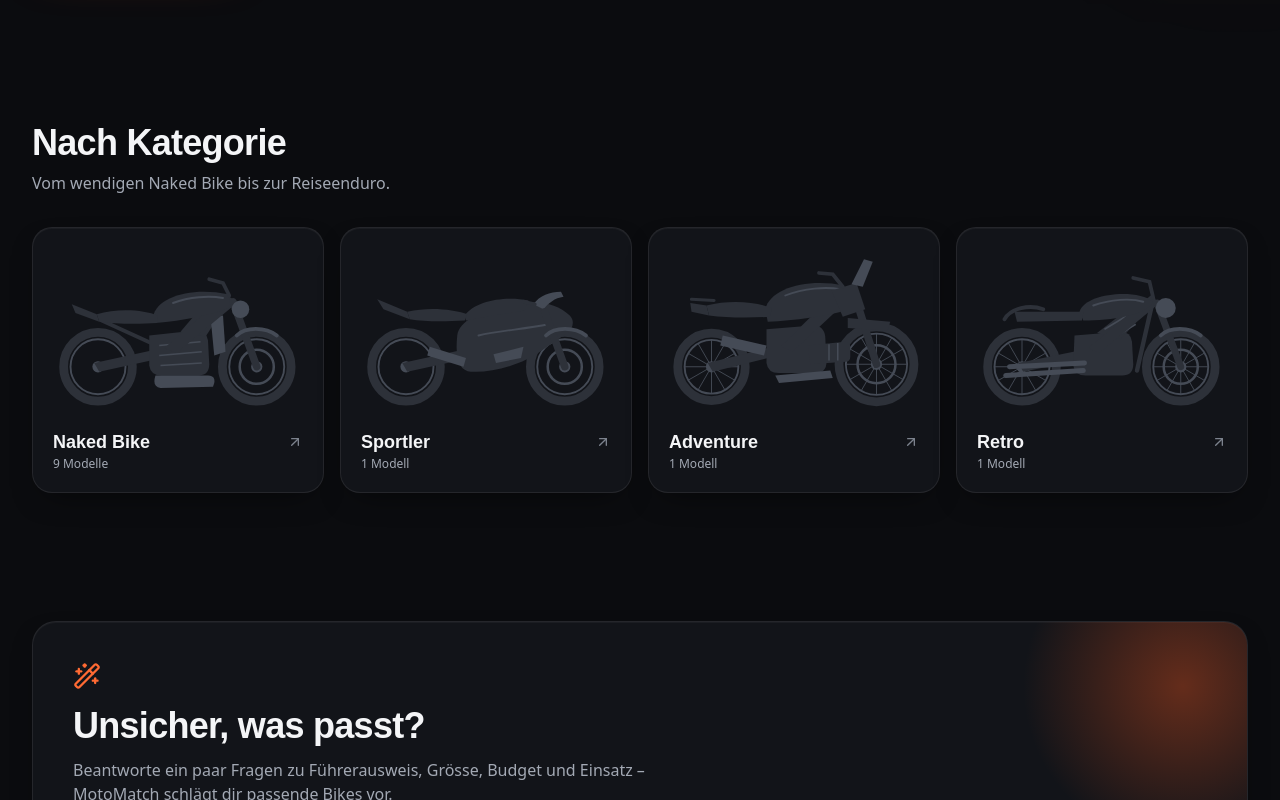
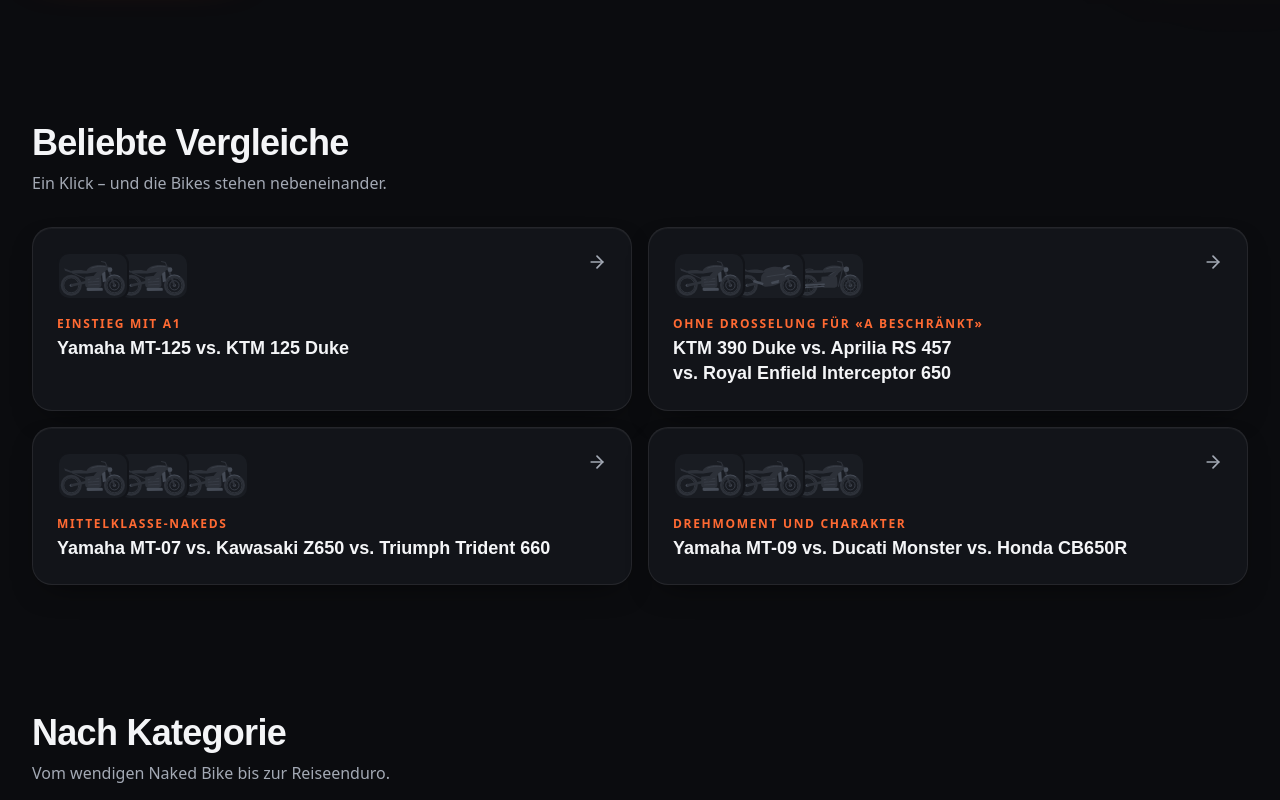
Before and after one commit to rsfigo/MotoMatch, a React (Vite) app: page / in a window 1280 px wide. Shown: the part 640-1440 px from the top of the page. Built offline with nearby package versions, Linux system fonts and the light colour scheme.

Commit message:
feat: Beliebte Vergleiche auf der Startseite
Co-Authored-By: Claude Opus 5.5 <noreply@anthropic.com>

```diff
--- /dev/null
+++ b/src/components/compare/PopularComparisons.tsx
@@ -0,0 +1,70 @@
+import { ArrowRight } from 'lucide-react';
+import { motion } from 'motion/react';
+import { Link } from 'react-router';
+import { BikeSilhouette } from '@/components/bike/BikeSilhouette';
+import type { Model } from '@/data/schema';
+import { t } from '@/i18n';
+import { compareUrl } from '@/lib/compareSelection';
+import { getModel, getModelFullName } from '@/lib/data';
+import { fadeUp, spring, staggerContainer } from '@/lib/motion';
+import { POPULAR_COMPARISONS } from '@/lib/popularComparisons';
+
+/** Kacheln «Beliebte Vergleiche» – auf der Startseite und im leeren Vergleich. */
+export function PopularComparisons() {
+  return (
+    <motion.ul
+      variants={staggerContainer()}
+      initial="hidden"
+      whileInView="visible"
+      viewport={{ once: true, margin: '-60px' }}
+      className="grid gap-4 sm:grid-cols-2"
+    >
+      {POPULAR_COMPARISONS.map((comparison) => {
+        const models = comparison.bikes
+          .map((id) => getModel(id))
+          .filter((model): model is Model => model !== undefined);
+        const names = models.map(getModelFullName).join(` ${t.compare.vs} `);
+
+        return (
+          <motion.li key={comparison.id} variants={fadeUp}>
+            <motion.div whileHover={{ y: -4 }} transition={spring.snappy} className="h-full">
+              <Link
+                to={compareUrl(models.map((model) => model.id))}
+                className="group relative flex h-full flex-col overflow-hidden rounded-card border border-line bg-surface p-5 shadow-card transition-colors hover:border-line-strong sm:p-6"
+              >
+                <div
+                  aria-hidden="true"
+                  className="pointer-events-none absolute -right-16 -bottom-20 size-56 rounded-full bg-[radial-gradient(closest-side,var(--mm-glow-color),transparent)] opacity-0 transition-opacity duration-300 group-hover:opacity-100"
+                />
+                <div aria-hidden="true" className="flex">
+                  {models.map((model, index) => (
+                    <span
+                      key={model.id}
+                      className="grid h-12 w-[4.5rem] place-items-center rounded-xl border-2 border-surface bg-surface-2"
+                      style={{
+                        marginLeft: index === 0 ? 0 : '-0.75rem',
+                        zIndex: models.length - index,
+                      }}
+                    >
+                      <BikeSilhouette category={model.category} className="w-14" />
+                    </span>
+                  ))}
+                </div>
+                <p className="mt-4 text-xs font-semibold tracking-[0.14em] text-accent-ink uppercase">
+                  {t.compare.popular[comparison.id]}
+                </p>
+                <p className="mt-1 pr-8 font-display text-lg leading-snug font-semibold text-balance">
+                  {names}
+                </p>
+                <ArrowRight
+                  aria-hidden="true"
+                  className="absolute top-6 right-5 size-5 text-ink-muted transition-transform duration-300 group-hover:translate-x-1 group-hover:text-accent-ink sm:right-6"
+                />
+              </Link>
+            </motion.div>
+          </motion.li>
+        );
+      })}
+    </motion.ul>
+  );
+}
--- a/src/pages/HomePage.tsx
+++ b/src/pages/HomePage.tsx
@@ -2,6 +2,7 @@ import { ArrowRight, Sparkles, Wand2 } from 'lucide-react';
 import { motion } from 'motion/react';
 import { useRef } from 'react';
 import { Tachometer } from '@/components/charts/Tachometer';
+import { PopularComparisons } from '@/components/compare/PopularComparisons';
 import { CategoryTiles } from '@/components/home/CategoryTiles';
 import { HomeSearch } from '@/components/home/HomeSearch';
 import { Container } from '@/components/layout/Container';
@@ -111,6 +112,13 @@ export default function HomePage() {
 
       <section className="py-12 sm:py-16">
         <Container>
+          <SectionHeading title={t.compare.popularTitle} lead={t.compare.popularLead} />
+          <PopularComparisons />
+        </Container>
+      </section>
+
+      <section className="py-12 sm:py-16">
+        <Container>
           <SectionHeading title={t.home.categoriesTitle} lead={t.home.categoriesLead} />
           <CategoryTiles />
         </Container>
```
